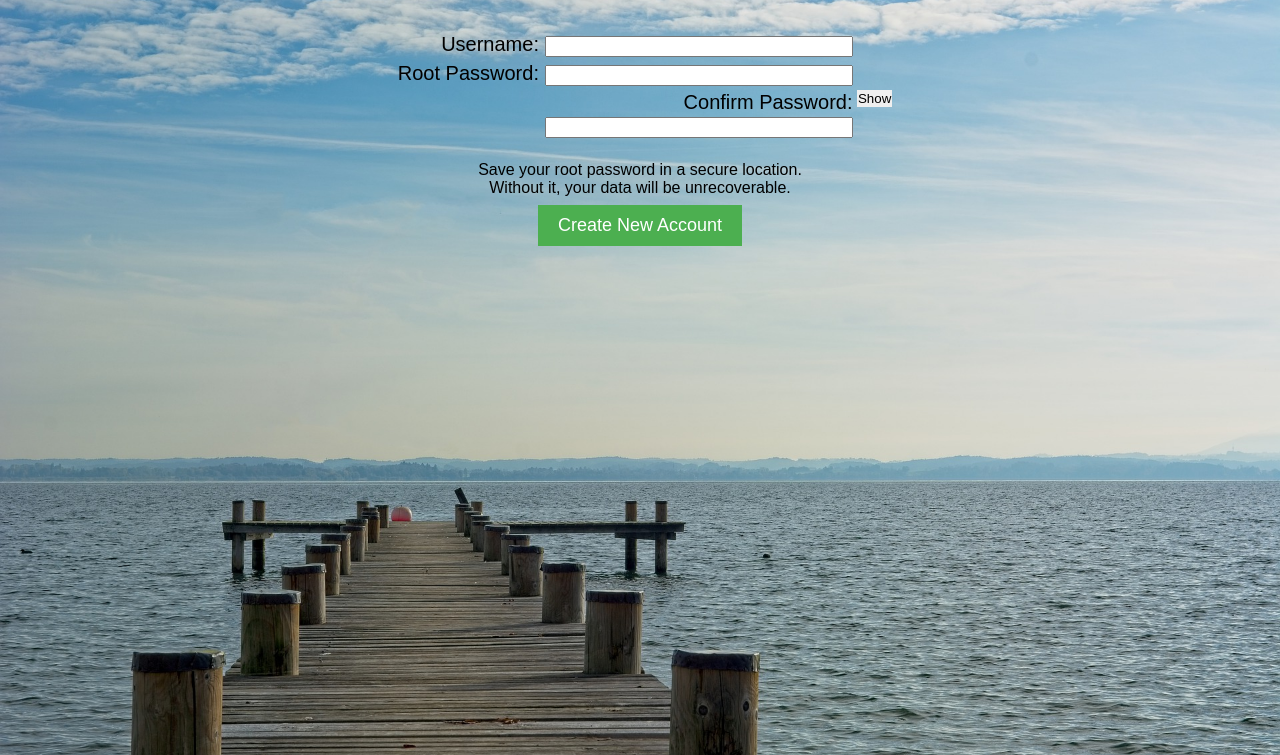
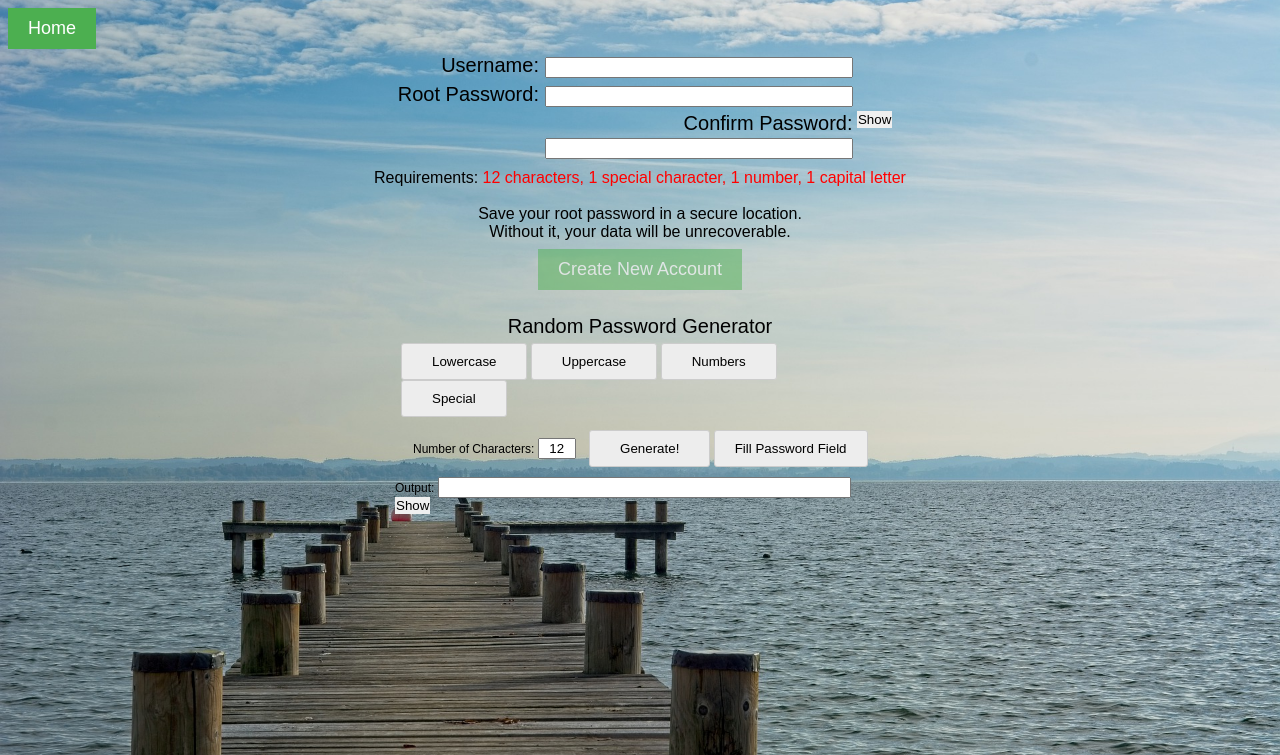
Before and after one commit to swgee/boardlock, a Flask app: page /signup in a window 1280 px wide. Shown: the top 755 px of the page. Run offline with Flask 2, Linux system fonts and the light colour scheme.

Commit message:
Password validation finished

```diff
--- a/password-manager/static/css/signup-page.css
+++ b/password-manager/static/css/signup-page.css
@@ -9,11 +9,9 @@ body {
 .signup .top-container {
     margin: 0 auto;
     width: 535px;
-    padding-bottom: 15px;
 }
 .signup .form-container {
     font-size: 20px;
-    padding-top: 20px;
     width: 480px;
     text-align: right;
     display: inline-block;
@@ -41,7 +39,7 @@ body {
     cursor: pointer;
     border: none;
 }
-.signup .submit button {
+.signup a, .submit button {
     font-family: Arial, serif;
     font-size: 18px;
     display: inline-block;
@@ -52,8 +50,11 @@ body {
     outline: none;
     border: none;
 }
-.signup .submit button:hover {
+.signup a:hover, .submit button:hover {
     opacity: 0.8;
+}
+.submit button:disabled {
+    opacity: 0.5;
 }
 .signup .submit {
     margin: 0 auto;
@@ -61,3 +62,22 @@ body {
     text-align: center;
     line-height: 2px;
 }
+.signup .requirement-container {
+    font-size: 16px;
+    text-align: center;
+    width: 535px;
+    margin: 0 auto;
+    line-height: 6px;
+}
+.signup .requirement-container p {
+    display: inline-block;
+}
+.signup .requirement-container .middle::after {
+    content: ', ';
+}
+.complete {
+    color: green;
+}
+.incomplete {
+    color: red;
+}
--- a/password-manager/static/html/password-generator.html
+++ b/password-manager/static/html/password-generator.html
@@ -21,12 +21,12 @@
             <label for="numCharID">Number of Characters: </label>
             <input type="text" id="numCharID" style="width: 30px; text-align: center" value="12">
             <button id="btn" style="margin-left: 10px" class="generate" onclick="generate()" onsubmit="generate()">Generate!</button>
-            <button style="padding: 10px 20px;" onclick="fill()">Fill Password Field</button>
+            <button style="padding: 10px 20px;" onclick="fill_password_field()">Fill Password Field</button>
         </div>
     </div>
     <label for="output">Output: </label>
     <input type="password" id="output" style="width: 405px">
-    <button id="show-random" class="show-random" onclick="show(document.getElementById('output'), this)">Show</button>
+    <button id="show-random" class="show-random" onclick="show_password(document.getElementById('output'), this)">Show</button>
     <p id="error" style="text-align: center"></p>
 </div>
 </body>
--- a/password-manager/static/js/password-generator.js
+++ b/password-manager/static/js/password-generator.js
@@ -1,13 +1,13 @@
-const uppercase = "ABCDEFGHIJKLMNOPQRSTUVWXYZ"
-const lowercase = "abcdefghijklmnopqrstuvwxyz"
-const numbers = "0123456789"
-const special = "!\"#$%&'()*+,-./:;<=>?@[\\]^_`{|}~" // from owasp.org/www-community/password-special-characters
-let uppercaseBool = false
-let lowercaseBool = false
-let numbersBool = false
-let specialBool = false
+const uppercase = "ABCDEFGHIJKLMNOPQRSTUVWXYZ";
+const lowercase = "abcdefghijklmnopqrstuvwxyz";
+const numbers = "0123456789";
+const special = "!\"#$%&'()*+,-./:;<=>?@[\\]^_`{|}~"; // from owasp.org/www-community/password-special-characters
+let uppercaseBool = false;
+let lowercaseBool = false;
+let numbersBool = false;
+let specialBool = false;
 let numChar;
-let errorButton = document.getElementById("error");
+let errormsg = document.getElementById("error");
 
 let numCharInputField = document.getElementById("numCharID");
 numCharInputField.addEventListener("keypress", function(event) {
@@ -54,7 +54,7 @@ function generate() {
     if (validInput) {
         numChar = parseInt(numCharInput, 10);
         if (numChar <= 128 && numChar >= 1 && (lowercaseBool || uppercaseBool || numbersBool || specialBool)) {
-            errorButton.innerHTML = " ";
+            errormsg.innerHTML = " ";
             document.getElementById('output').value = random_string();
         } else {
             print_error();
@@ -64,7 +64,7 @@ function generate() {
     }
 
     function print_error() {
-        errorButton.innerHTML = "Must enter an integer between 1 and 128 with at least one option selected.";
+        errormsg.innerHTML = "Must enter an integer between 1 and 128 with at least one option selected.";
     }
 }
 
@@ -83,7 +83,7 @@ function random_string() {
     return password;
 }
 
-function show(field, button) {
+function show_password(field, button) {
     if (field.type === "password") {
         field.type = "text";
         button.classList.add("active");
@@ -93,6 +93,3 @@ function show(field, button) {
         button.classList.remove("active");
     }
 }
-function fill() {
-    document.getElementById("psw").value = document.getElementById("output").value;
-}
--- /dev/null
+++ b/password-manager/static/js/signup-page.js
@@ -0,0 +1,38 @@
+//const uppercase = "ABCDEFGHIJKLMNOPQRSTUVWXYZ";
+//const numbers = "0123456789";
+//const specials = "!\"#$%&'()*+,-./:;<=>?@[\\]^_`{|}~"; // from owasp.org/www-community/password-special-characters
+let submitButton = document.getElementById('submitButton');
+submitButton.disabled = true;
+let form = document.getElementById('credentials');
+let lengthmsg = document.getElementById('lengthCheck');
+let specialmsg = document.getElementById('specialCheck');
+let numbermsg = document.getElementById('numberCheck');
+let capitalmsg = document.getElementById('capitalCheck');
+lengthmsg.classList.add('incomplete'); specialmsg.classList.add('incomplete'); numbermsg.classList.add('incomplete'); capitalmsg.classList.add('incomplete');
+messages = [specialmsg,lengthmsg,capitalmsg,numbermsg]
+
+function validation() {
+    let psw = document.getElementById('psw').value;
+    let confirm_psw = document.getElementById('confirm-psw').value;
+    if (psw.length >= 12) {lengthmsg.classList.replace("incomplete","complete");}
+    else {lengthmsg.classList.replace('complete','incomplete');}
+    for (let i = 0; i < uppercase.length; i++) {
+        if (psw.includes(uppercase[i])) {capitalmsg.classList.replace("incomplete","complete"); break;}
+        else {capitalmsg.classList.replace('complete','incomplete');}}
+    for (let i = 0; i < numbers.length; i++) {
+        if (psw.includes(numbers[i])) {numbermsg.classList.replace("incomplete","complete"); break;}
+        else {numbermsg.classList.replace('complete','incomplete');}}
+    for (let i = 0; i < special.length; i++) {
+        if (psw.includes(special[i])) {specialmsg.classList.replace("incomplete","complete"); break;}
+        else {specialmsg.classList.replace('complete','incomplete');}}
+    for (let i = 0; i < messages.length; i++) {
+        if (messages[i].classList.contains('complete') && confirm_psw.length == psw.length) {
+            submitButton.disabled = false;
+        } else {submitButton.disabled = true;}
+    }
+}
+
+function fill_password_field() {
+    document.getElementById("psw").value = document.getElementById("output").value;
+    validation()
+}
--- a/password-manager/templates/landing-page.html
+++ b/password-manager/templates/landing-page.html
@@ -26,7 +26,7 @@
             <button type="submit">Login</button>
         </form>
 	<! href="http://127.0.0.1:5000/signup" class="button" style="text-decoration: none" Create New Account >
-        <a href="http://benkofman.com/signup" class="button" style="text-decoration: none">Create New Account</a>
+        <a href="https://benkofman.com/signup" class="button" style="text-decoration: none">Create New Account</a>
     </div>
 </div>
 </body>
--- a/password-manager/templates/signup-page.html
+++ b/password-manager/templates/signup-page.html
@@ -7,39 +7,48 @@
     <script src="https://ajax.googleapis.com/ajax/libs/jquery/3.5.1/jquery.min.js"></script>
     <script>
         $(function(){
-            $("#password-generator").load("https://benkofman.com/static/html/password-generator.html");
-            //$("#password-generator").load("http://127.0.0.1:5000/static/html/password-generator.html");
+            //$("#password-generator").load("https://benkofman.com/static/html/password-generator.html");
+            $("#password-generator").load("http://127.0.0.1:5000/static/html/password-generator.html");
         });
     </script>
 </head>
 
 <body>
 <div class="signup">
+    <a href="https://benkofman.com" class="button" style="text-decoration: none; text-align: end">Home</a>
     <div class="top-container">
         <div class="form-container">
-            <form id="credentials" method="post">
+            <form id="credentials" method="POST">
                 <div>
                     <label for="username">Username: </label>
                     <input id="username" type="text" required>
                 </div>
                 <div>
                     <label for="psw">Root Password: </label>
-                    <input id="psw" type="password" required>
-                </div>
-                <div>
-                    <label for="confirm-psw">Confirm Password: </label>
-                    <input id="confirm-psw" type="password" required>
+                    <input id="psw" type="password" oninput="validation()" required>
                 </div>
             </form>
+            <div>
+                <label for="confirm-psw">Confirm Password: </label>
+                <input id="confirm-psw" type="password" oninput="validation()" required>
+            </div>
         </div>
-        <button class="show-password" onclick="show(document.getElementById('psw'), this)">Show</button>
+        <button class="show-password" onclick="show_password(document.getElementById('psw'), this)">Show</button>
+    </div>
+    <div class="requirement-container">
+        <p>Requirements: </p>
+        <p id="lengthCheck" class="middle">12 characters</p>
+        <p id="specialCheck" class="middle">1 special character</p>
+        <p id="numberCheck" class="middle">1 number</p>
+        <p id="capitalCheck">1 capital letter</p>
     </div>
     <div class="submit">
         <p>Save your root password in a secure location.</p>
         <p>Without it, your data will be unrecoverable.</p>
-        <button type="submit" form="credentials" value="Submit">Create New Account</button>
+        <button id="submitButton">Create New Account</button>
     </div>
     <div id="password-generator" class="random-container"></div>
+    <script src="/static/js/signup-page.js"></script>
 </div>
 </body>
 </html>
```
Also changed, not shown: password-manager/static/js/script.js (deleted).
